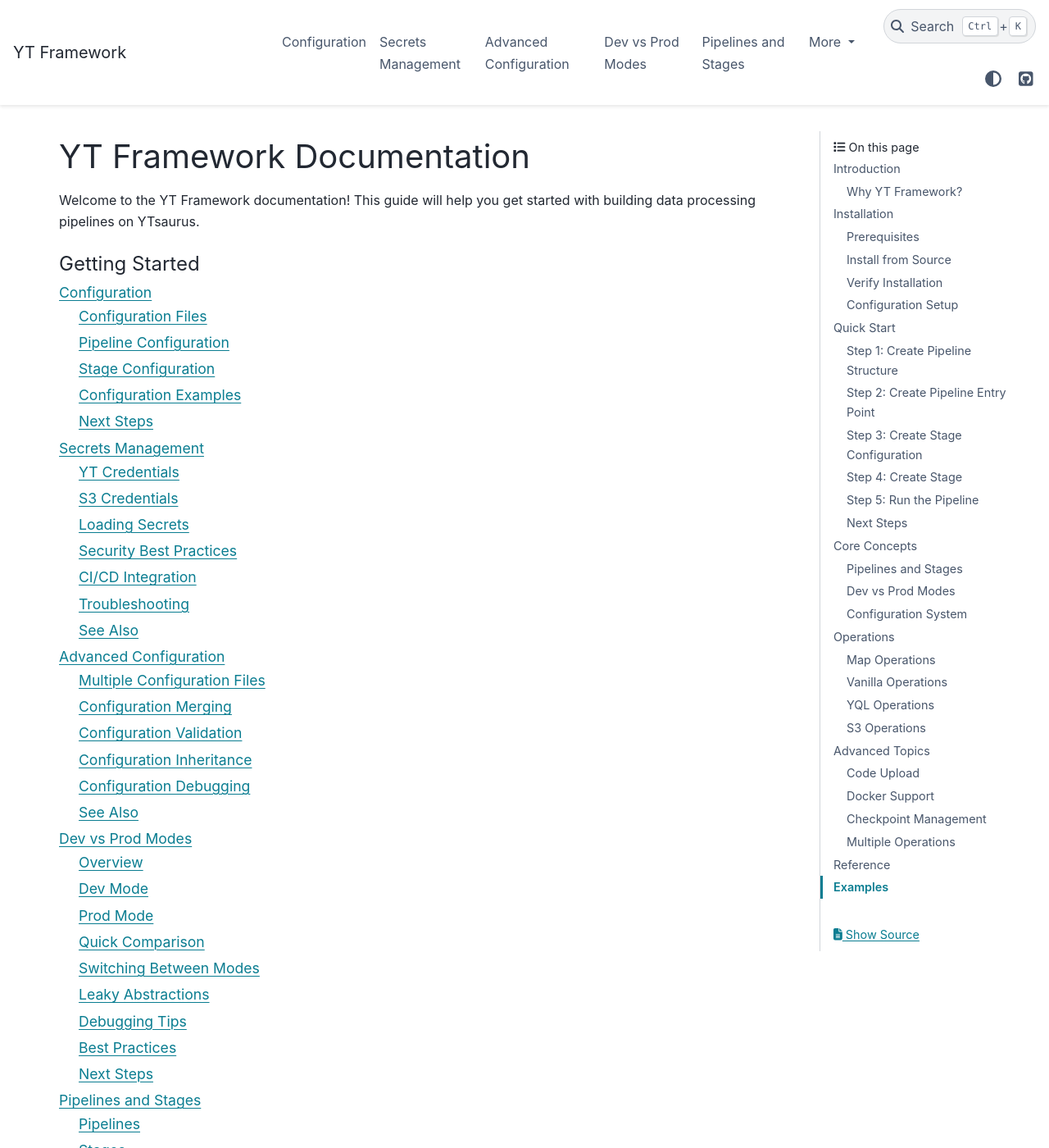
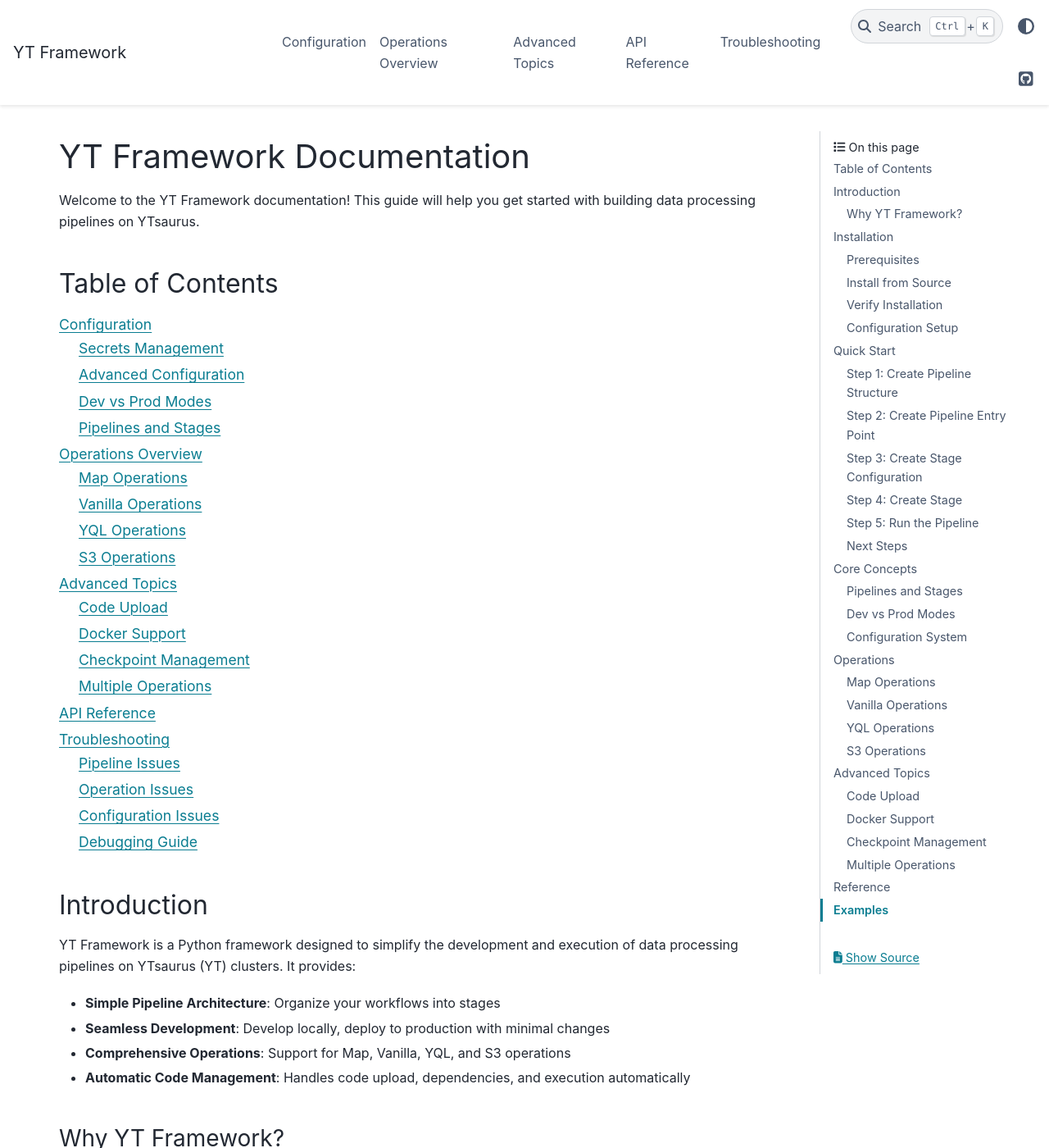
Before and after one commit to GregoryKogan/yt-framework, a Sphinx documentation site: the page built from docs/index.md, in a window 1280 px wide and 1400 px high. Shown: the whole window at 82% size. Built offline with Sphinx 7.4.7 and the PyData theme 0.15.4, drawn with Linux system fonts in a browser that asks for light colours; some of the changed text lies outside the part shown.

Commit message:
docs: enhance table of contents across multiple documentation sections for improved navigation and accessibility, adjusting depth and structure to better reflect content organization

````diff
--- a/docs/conf.py
+++ b/docs/conf.py
@@ -53,8 +53,8 @@
     "github_url": "https://github.com/GregoryKogan/yt-framework",
     "show_toc_level": 2,
     "navigation_depth": 4,
-    "show_nav_level": 2,
-    "header_links_before_dropdown": 5,
+    "show_nav_level": 0,  # Show captions collapsed, expandable sections
+    "header_links_before_dropdown": 5,  # Keep some links in top nav
     "sidebar_secondary_items": ["page-toc"],
     "use_edit_page_button": False,
     "logo": {
--- a/docs/configuration/index.md
+++ b/docs/configuration/index.md
@@ -1,6 +1,15 @@
 # Configuration
 
 YT Framework uses YAML files for configuration and environment files for secrets. Understanding the configuration system is essential for building effective pipelines.
+
+```{toctree}
+:maxdepth: 1
+
+secrets
+advanced
+../dev-vs-prod
+../pipelines-and-stages
+```
 
 ## Configuration Files
 
--- a/docs/index.md
+++ b/docs/index.md
@@ -2,49 +2,17 @@
 
 Welcome to the YT Framework documentation! This guide will help you get started with building data processing pipelines on YTsaurus.
 
+## Table of Contents
+
 ```{toctree}
-:maxdepth: 2
-:caption: Getting Started
+:maxdepth: 3
+:titlesonly:
 
 configuration/index
-configuration/secrets
-configuration/advanced
-dev-vs-prod
-pipelines-and-stages
-```
-
-```{toctree}
-:maxdepth: 2
-:caption: Operations
-
 operations/index
-operations/map
-operations/vanilla
-operations/yql
-operations/s3
-```
-
-```{toctree}
-:maxdepth: 2
-:caption: Advanced Topics
-
 advanced/index
-advanced/code-upload
-advanced/docker
-advanced/checkpoints
-advanced/multiple-operations
-```
-
-```{toctree}
-:maxdepth: 2
-:caption: Reference
-
 reference/api
 troubleshooting/index
-troubleshooting/pipeline
-troubleshooting/operations
-troubleshooting/configuration
-troubleshooting/debugging
 ```
 
 ## Introduction
--- a/docs/troubleshooting/index.md
+++ b/docs/troubleshooting/index.md
@@ -3,6 +3,15 @@
 Common issues and solutions for YT Framework pipelines.
 
 This troubleshooting guide is organized by category to help you quickly find solutions to common problems.
+
+```{toctree}
+:maxdepth: 1
+
+pipeline
+operations
+configuration
+debugging
+```
 
 ## Quick Navigation
 
````
Also changed, not shown: docs/advanced/index.md (+9 -0 lines), docs/operations/index.md (+9 -0 lines).
